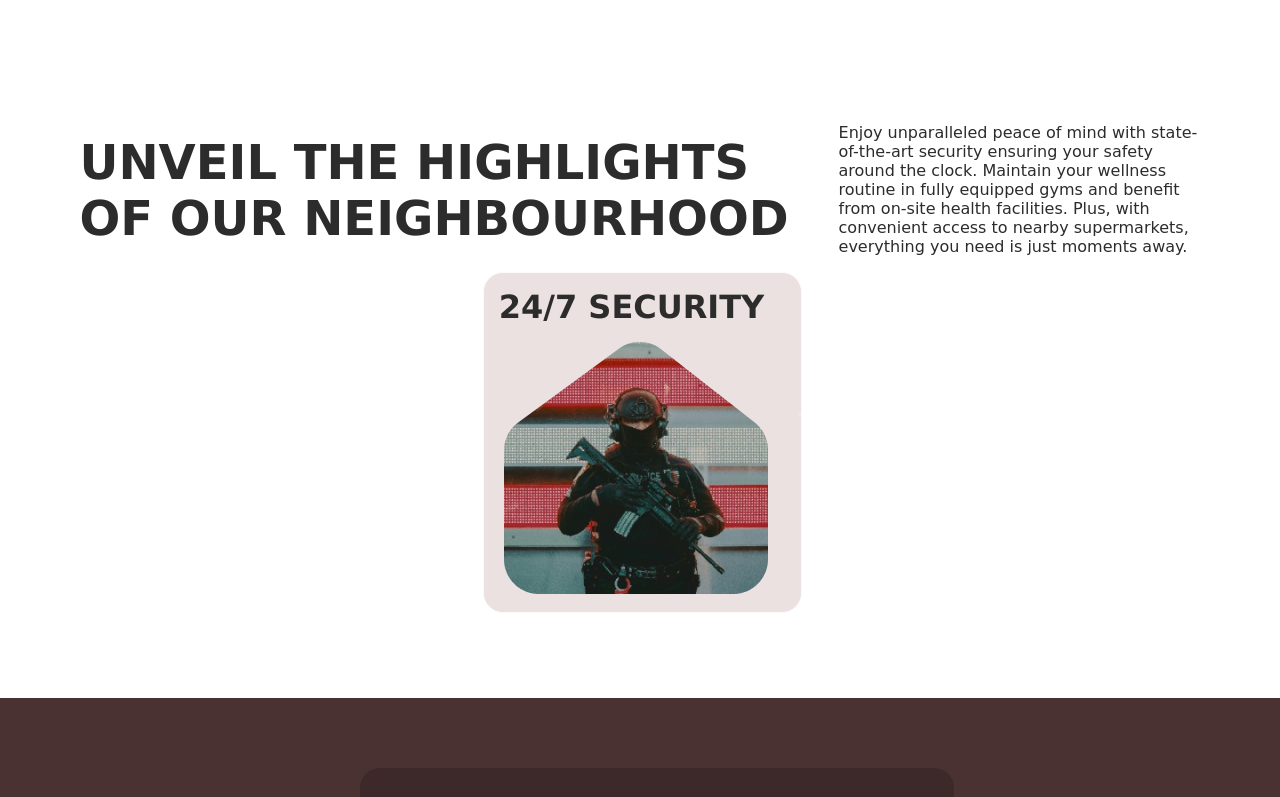
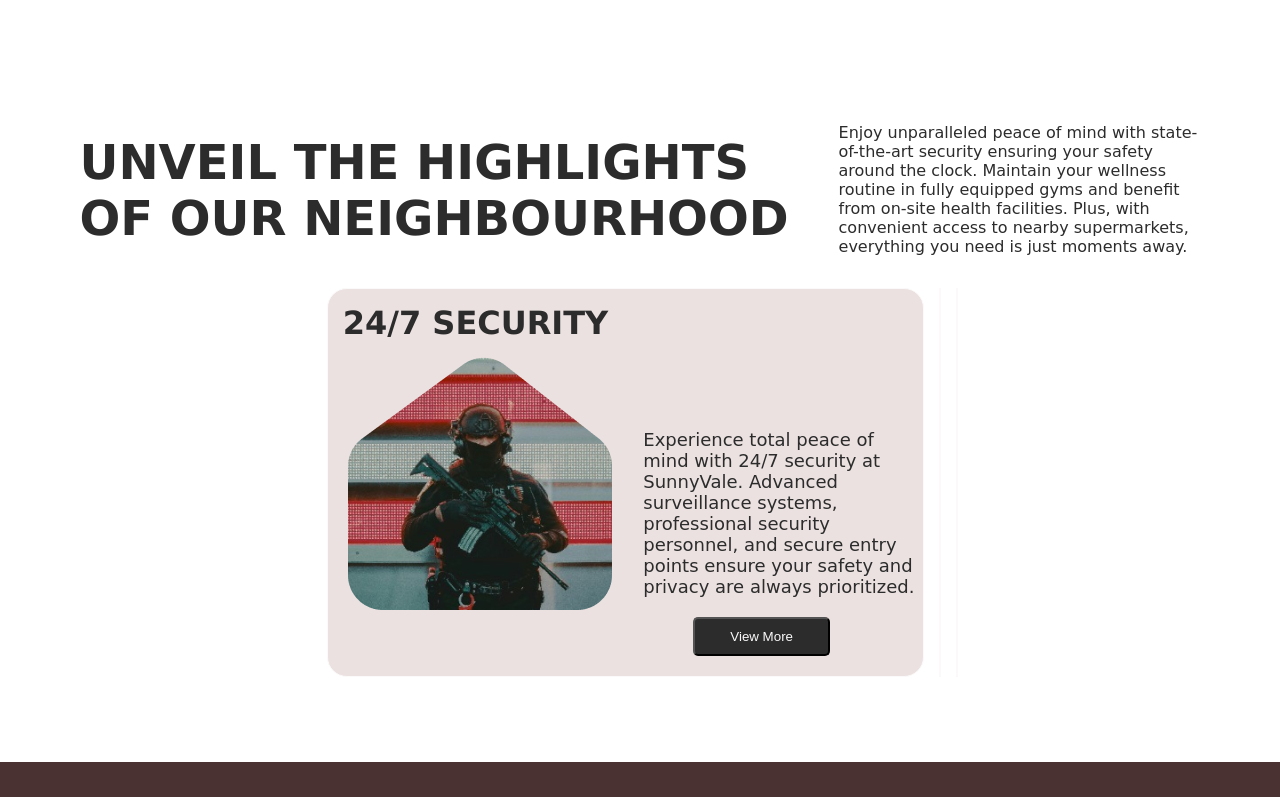
Before and after one commit to abdulwdd/SunnyVale_Web, a plain HTML site: page index.html in a window 1280 px wide. Shown: the part 1598-2395 px from the top of the page. Drawn offline with Linux system fonts and the light colour scheme.

Commit message:
fourtenth commit

```diff
--- a/index.html
+++ b/index.html
@@ -67,12 +67,12 @@
                             <div id="nearfoot4b"><img src="res/Rectangle 1.png" alt="Security Officer"></div>
                             </div>
                         <div class="nearfoot3">
-                            <!-- <p id="nearfoot3a">
+                            <p id="nearfoot3a">
                                 Experience total peace of mind with 24/7 security at SunnyVale.
                                 Advanced surveillance systems, professional security personnel,
-                                and secure entry points ensure your safety and privacy are always prioritized.</p> -->
+                                and secure entry points ensure your safety and privacy are always prioritized.</p>
                                <div>
-                                <!-- <button id="but2">View More</button>
+                                 <button id="but2">View More</button>
                                </div>
                         </div>
                         </div>
```
